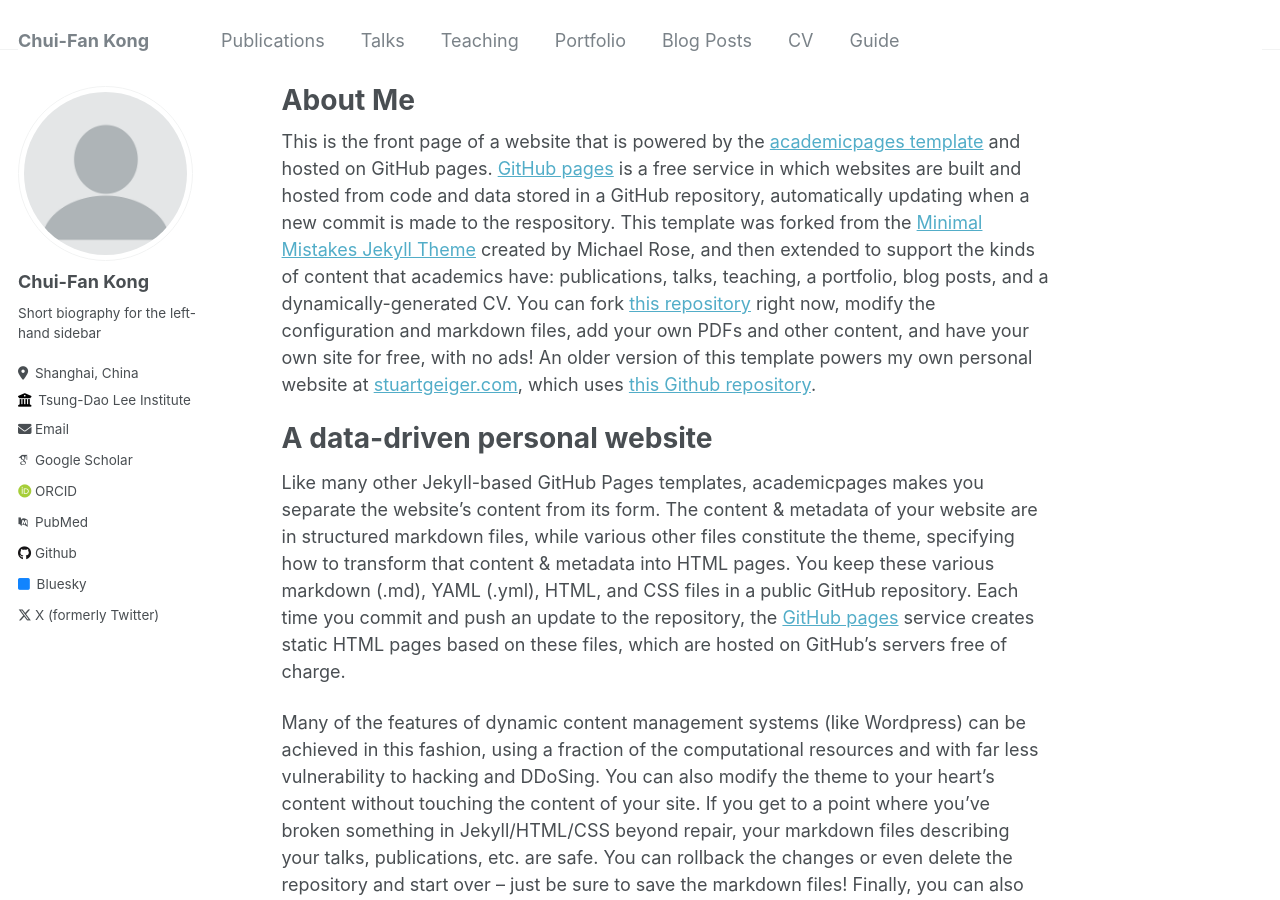
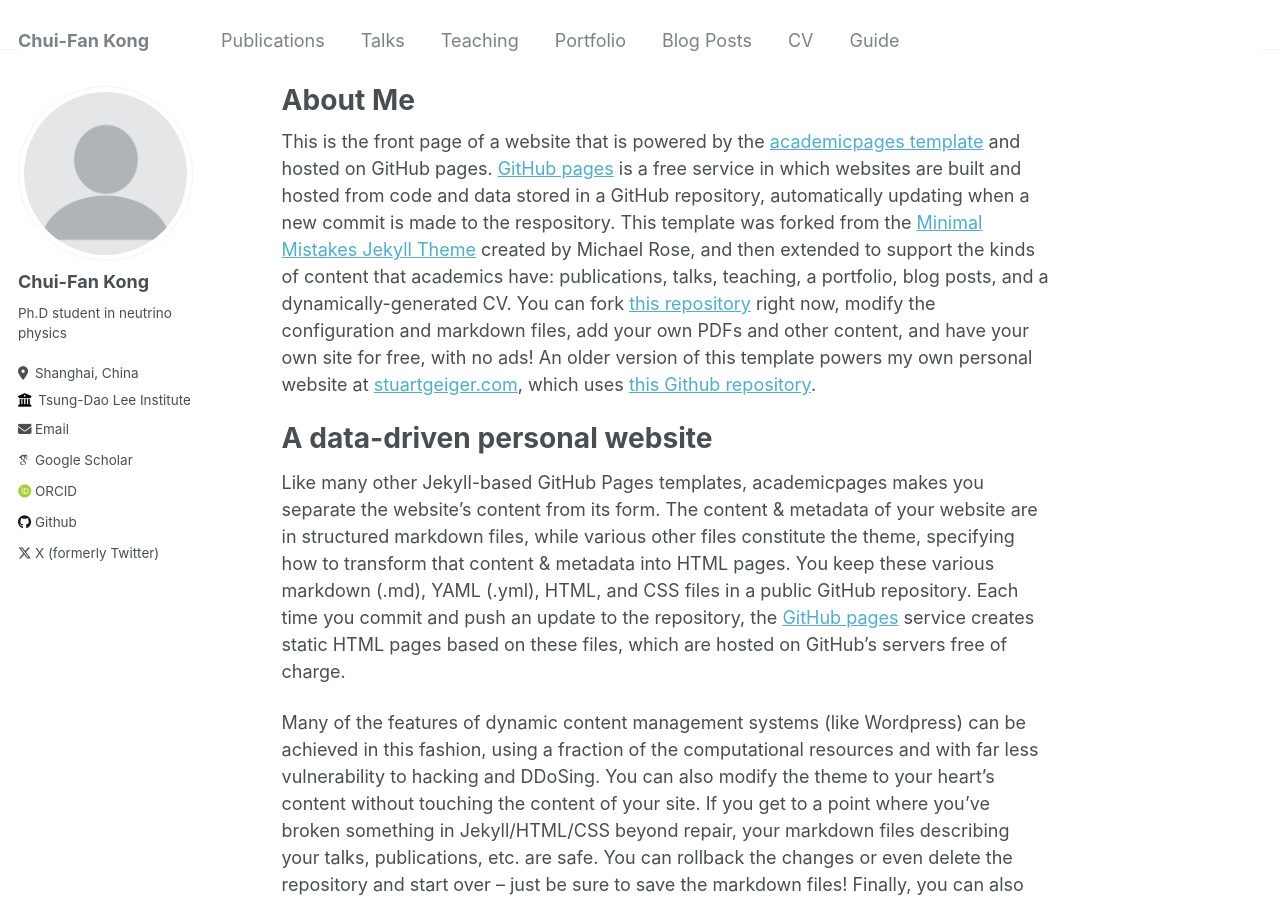
Before and after one commit to kongchuifan/kongchuifan.github.io, a Jekyll site: the page built from _pages/about.md, in a window 1280 px wide and 900 px high. Built offline with Jekyll 4.4.1, drawn with Linux system fonts in a browser that asks for light colours; some web fonts are replaced; part of the change alters nothing that is shown.

Commit message:
basic information

```diff
--- a/_config.yml
+++ b/_config.yml
@@ -24,7 +24,7 @@ author:
   avatar           : "profile.png"
   name             : "Chui-Fan Kong"
   pronouns         : # example: "she/her"
-  bio              : "Short biography for the left-hand sidebar"
+  bio              : "Ph.D student in neutrino physics"
   location         : "Shanghai, China"
   employer         : "Tsung-Dao Lee Institute"
   uri              : # URL
@@ -35,19 +35,19 @@ author:
   googlescholar    : "https://scholar.google.com/citations?user=PS_CX0AAAAAJ"
   impactstory      : # URL
   orcid            : "http://orcid.org/yourorcidurl"
-  pubmed           : "https://www.ncbi.nlm.nih.gov/pubmed/?term=john+snow"
+  pubmed           : #"https://www.ncbi.nlm.nih.gov/pubmed/?term=john+snow"
   researchgate     : # URL
 
   # Repositories and software development
   bitbucket        : # Username - Update with your username on the site
   codepen          : # Username
   dribbble         : # Username
-  github           : "academicpages"
+  github           : "kongchuifan"
   kaggle           : # Username
   stackoverflow    : # User number or user number and name (i.e., use "1" or "1/jeff-atwood")
 
   # Social media
-  bluesky          : "bsky.app" # Replace this with you Bluesky username
+  bluesky          : #"bsky.app" # Replace this with you Bluesky username
   facebook         : # Username
   flickr           : # Username
   foursquare       : # Username
```
